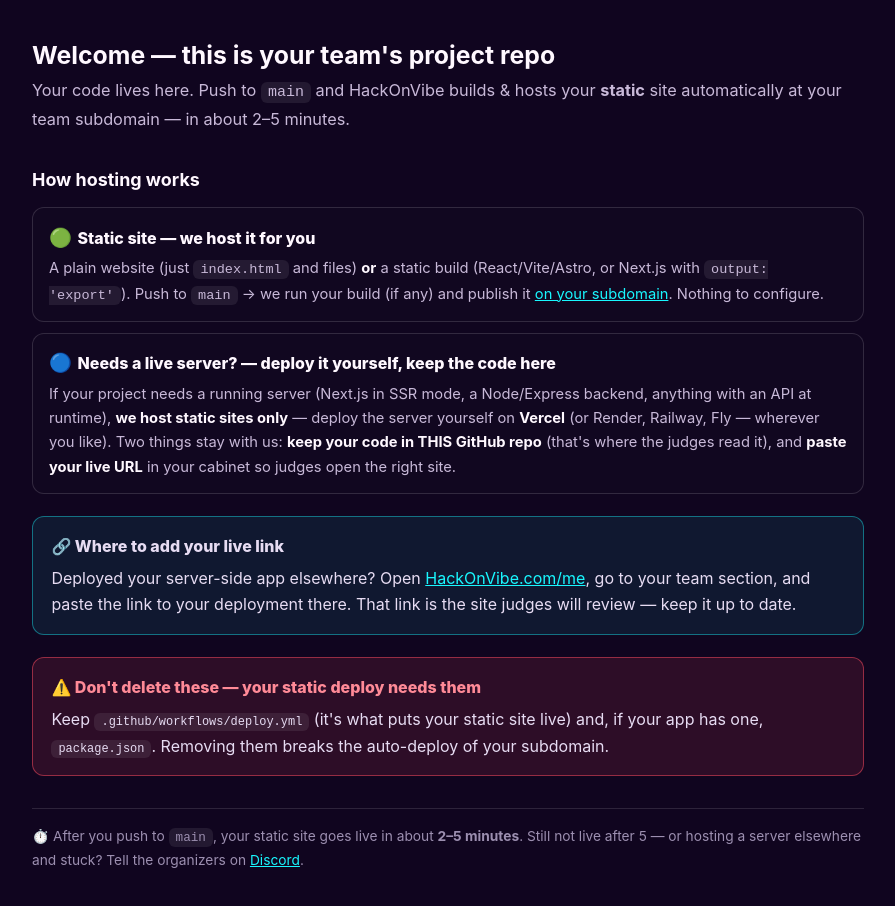
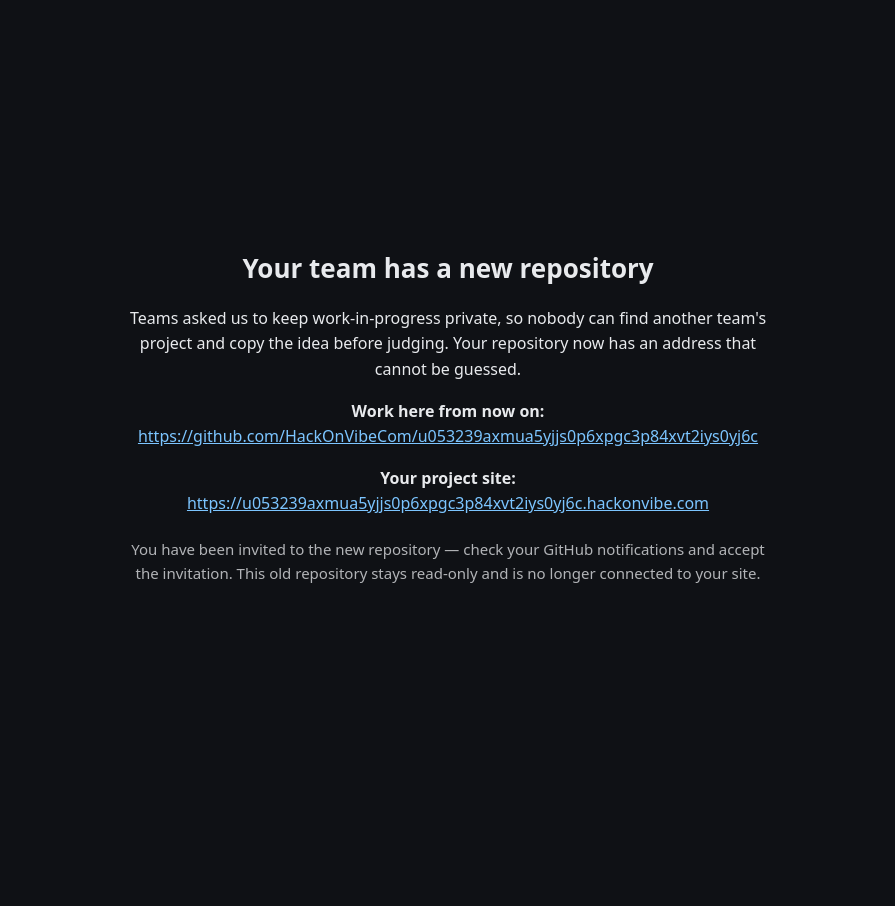
Before and after one commit to HackOnVibeCom/2026-08-cyberlawyer, a plain HTML site: page index.html in a window 1280 px wide. Shown: the whole page, without its empty margins (192-1087 px from the left). After the commit the page ends 848 px from the top, so only its background shows below. Drawn offline with Linux system fonts and the light colour scheme.

Commit message:
notice: team repository moved to a private address

```diff
--- a/index.html
+++ b/index.html
@@ -1,55 +1,21 @@
 <!doctype html>
-<html lang="en">
-<head><meta charset="utf-8"><meta name="viewport" content="width=device-width, initial-scale=1"><title>HackOnVibe — how we host your project</title>
+<html lang="en"><head><meta charset="utf-8" />
+<meta name="viewport" content="width=device-width, initial-scale=1" />
+<title>This team repository has moved</title>
 <style>
-body{margin:0;min-height:100vh;background:#10051f;color:#fff8ff;font-family:Inter,system-ui,sans-serif;padding:2.5rem 1.25rem;line-height:1.65}
-main{max-width:52rem;margin:0 auto}
-h1{font-size:1.55rem;margin:0 0 .4rem;line-height:1.25}
-.sub{color:#c8b9d8;font-size:1.02rem;margin:0 0 1.8rem}
-h2{font-size:1.12rem;margin:2rem 0 .8rem}
-p{color:#e7dcf3;margin:0 0 1rem}
-a{color:#19f7ff;word-break:break-word}
-code{background:rgba(255,255,255,.08);padding:2px 7px;border-radius:6px;font-size:.92em}
-ul.builds{list-style:none;padding:0;margin:0 0 1rem;display:grid;gap:.7rem}
-ul.builds li{border:1px solid rgba(255,255,255,.14);background:rgba(19,9,34,.6);border-radius:12px;padding:.85rem 1rem}
-.bt{font-weight:800;font-size:1rem}
-.bt .em{font-size:1.15rem;margin-right:.35rem}
-.trig{color:#c8b9d8;font-size:.92rem;margin:.25rem 0 0}
-.trig b{color:#fff8ff}
-.note{border-radius:12px;padding:1rem 1.15rem;margin:1.4rem 0 0}
-.note.info{border:1px solid rgba(25,247,255,.4);background:rgba(25,247,255,.08)}
-.note.warn{border:1px solid rgba(255,77,97,.5);background:rgba(255,77,97,.12)}
-.note .nt{font-weight:800;margin:0 0 .35rem;display:flex;align-items:center;gap:.4rem}
-.note.warn .nt{color:#ff8a97}
-.foot{color:#9c8fb0;font-size:.86rem;margin:2rem 0 0;padding-top:1rem;border-top:1px solid rgba(255,255,255,.12)}
-</style>
-</head>
-<body><main>
-<h1>Welcome — this is your team's project repo</h1>
-<p class="sub">Your code lives here. Push to <code>main</code> and HackOnVibe builds &amp; hosts your <b>static</b> site automatically at your team subdomain — in about 2&ndash;5 minutes.</p>
-
-<h2>How hosting works</h2>
-<ul class="builds">
-  <li>
-    <div class="bt"><span class="em">🟢</span>Static site &mdash; we host it for you</div>
-    <p class="trig">A plain website (just <code>index.html</code> and files) <b>or</b> a static build (React/Vite/Astro, or Next.js with <code>output: 'export'</code>). Push to <code>main</code> &rarr; we run your build (if any) and publish it <a href="/">on your subdomain</a>. Nothing to configure.</p>
-  </li>
-  <li>
-    <div class="bt"><span class="em">🔵</span>Needs a live server? &mdash; deploy it yourself, keep the code here</div>
-    <p class="trig">If your project needs a running server (Next.js in SSR mode, a Node/Express backend, anything with an API at runtime), <b>we host static sites only</b> &mdash; deploy the server yourself on <b>Vercel</b> (or Render, Railway, Fly &mdash; wherever you like). Two things stay with us: <b>keep your code in THIS GitHub repo</b> (that's where the judges read it), and <b>paste your live URL</b> in your cabinet so judges open the right site.</p>
-  </li>
-</ul>
-
-<div class="note info">
-  <p class="nt">🔗 Where to add your live link</p>
-  <p style="margin:0">Deployed your server-side app elsewhere? Open <a href="https://hackonvibe.com/me">HackOnVibe.com/me</a>, go to your team section, and paste the link to your deployment there. That link is the site judges will review &mdash; keep it up to date.</p>
-</div>
-
-<div class="note warn">
-  <p class="nt">⚠️ Don't delete these &mdash; your static deploy needs them</p>
-  <p style="margin:0">Keep <code>.github/workflows/deploy.yml</code> (it's what puts your static site live) and, if your app has one, <code>package.json</code>. Removing them breaks the auto-deploy of your subdomain.</p>
-</div>
-
-<p class="foot">⏱️ After you push to <code>main</code>, your static site goes live in about <b>2&ndash;5 minutes</b>. Still not live after 5 &mdash; or hosting a server elsewhere and stuck? Tell the organizers on <a href="https://discord.gg/tU6NqSaS8">Discord</a>.</p>
-</main></body>
-</html>
+  body { margin:0; min-height:100vh; display:grid; place-items:center; background:#0f1115; color:#e8eaed;
+         font:16px/1.6 system-ui,-apple-system,Segoe UI,Roboto,sans-serif; padding:24px; }
+  .card { max-width:640px; text-align:center; }
+  h1 { font-size:26px; margin:0 0 16px; }
+  a { color:#7cc5ff; word-break:break-all; }
+  .why { opacity:.75; font-size:15px; margin-top:20px; }
+</style></head>
+<body><div class="card">
+  <h1>Your team has a new repository</h1>
+  <p>Teams asked us to keep work-in-progress private, so nobody can find another team's project and copy
+     the idea before judging. Your repository now has an address that cannot be guessed.</p>
+  <p><strong>Work here from now on:</strong><br /><a href="https://github.com/HackOnVibeCom/u053239axmua5yjjs0p6xpgc3p84xvt2iys0yj6c">https://github.com/HackOnVibeCom/u053239axmua5yjjs0p6xpgc3p84xvt2iys0yj6c</a></p>
+  <p><strong>Your project site:</strong><br /><a href="https://u053239axmua5yjjs0p6xpgc3p84xvt2iys0yj6c.hackonvibe.com">https://u053239axmua5yjjs0p6xpgc3p84xvt2iys0yj6c.hackonvibe.com</a></p>
+  <p class="why">You have been invited to the new repository — check your GitHub notifications and accept
+     the invitation. This old repository stays read-only and is no longer connected to your site.</p>
+</div></body></html>
```
